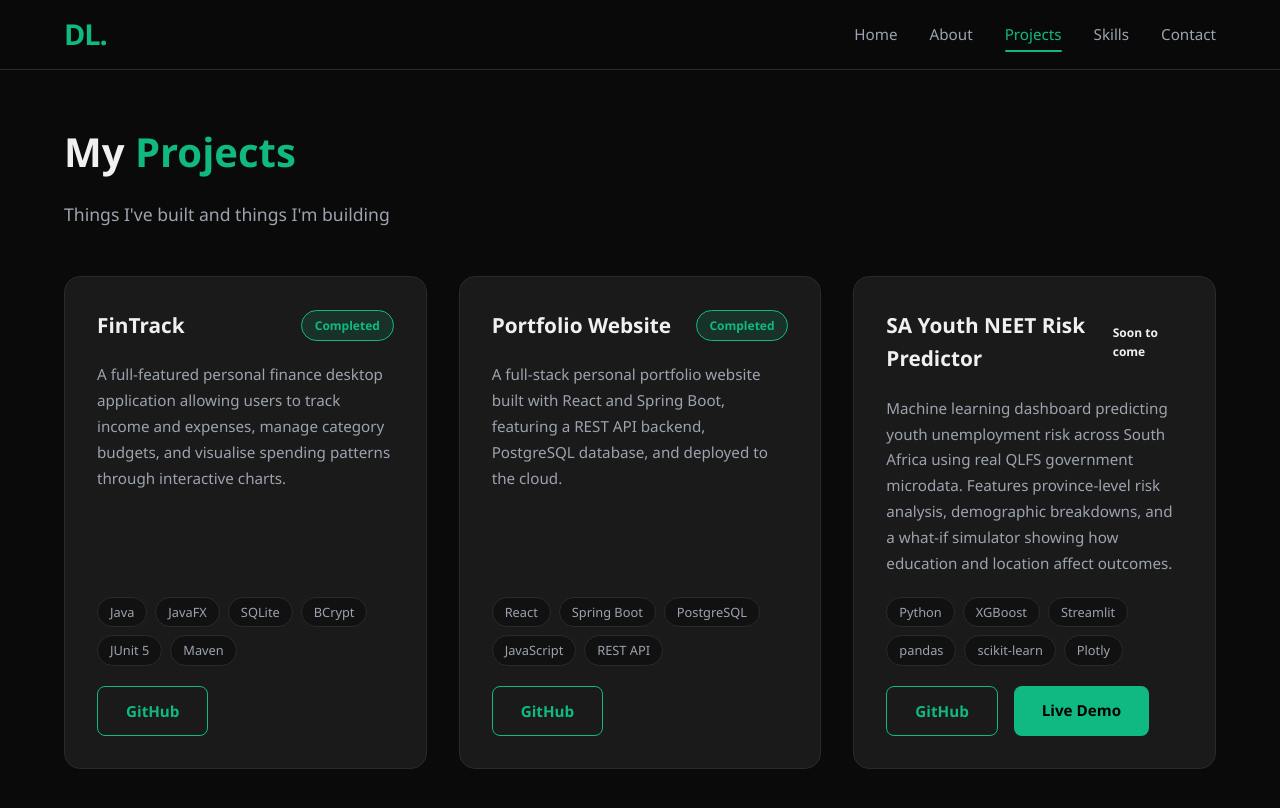
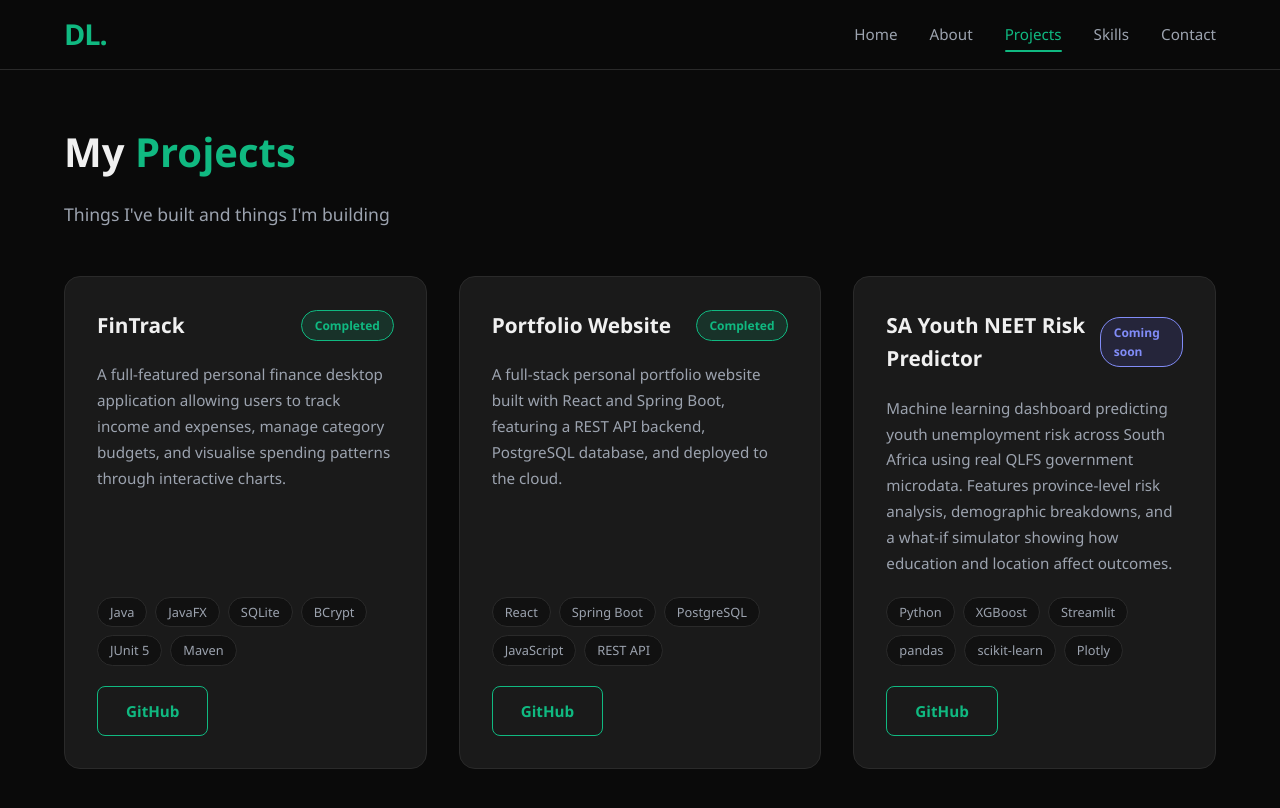
Before and after one commit to d3rr1ck27/derrick-portfolio-frontend, a React (Create React App) app: page /projects in a window 1280 px wide. Shown: the top 808 px of the page. Built offline with nearby package versions, Linux system fonts and the light colour scheme.

Commit message:
Update Projects.js

```diff
--- a/src/pages/Projects.js
+++ b/src/pages/Projects.js
@@ -23,8 +23,8 @@ const projects = [
     description: 'Machine learning dashboard predicting youth unemployment risk across South Africa using real QLFS government microdata. Features province-level risk analysis, demographic breakdowns, and a what-if simulator showing how education and location affect outcomes.',
     tech: ['Python', 'XGBoost', 'Streamlit', 'pandas', 'scikit-learn', 'Plotly'],
     github: 'https://github.com/d3rr1ck27/sa-youth-unemployment-model',
-    live: 'Soon to come',
-    status: 'Soon to come',
+    live: null,
+    status: 'Coming soon',
   },
 ];
 
```
